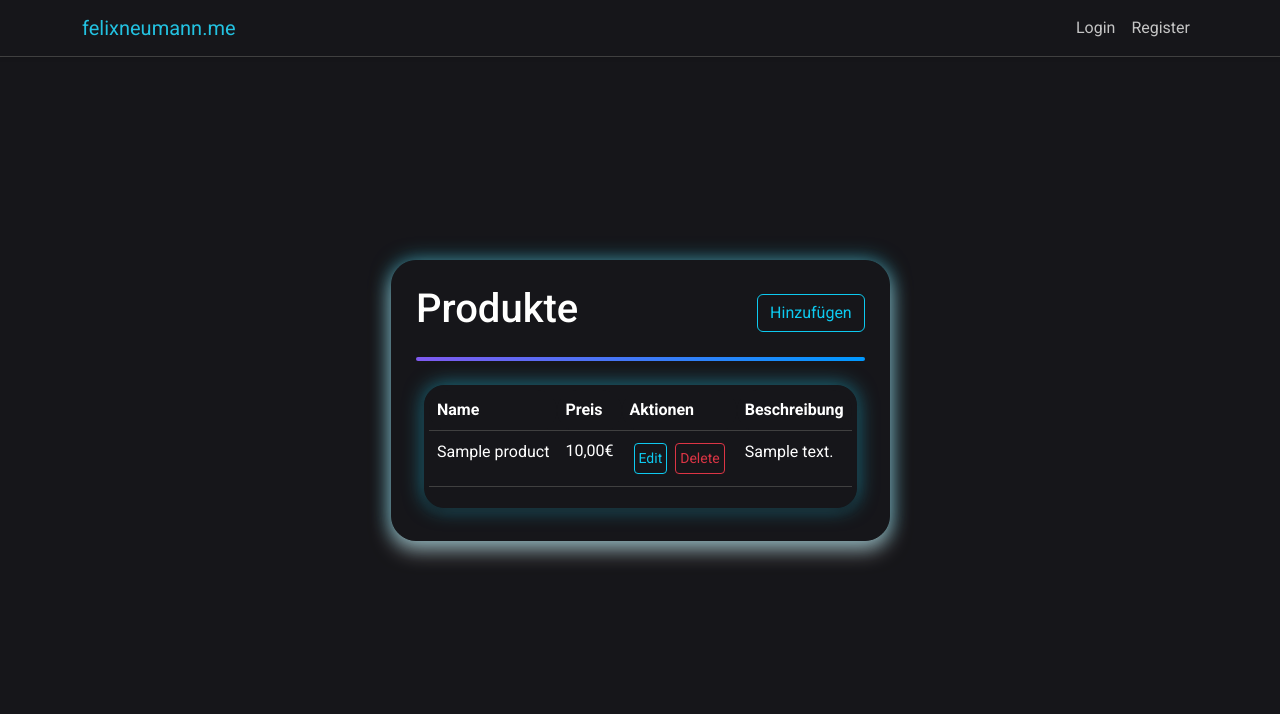
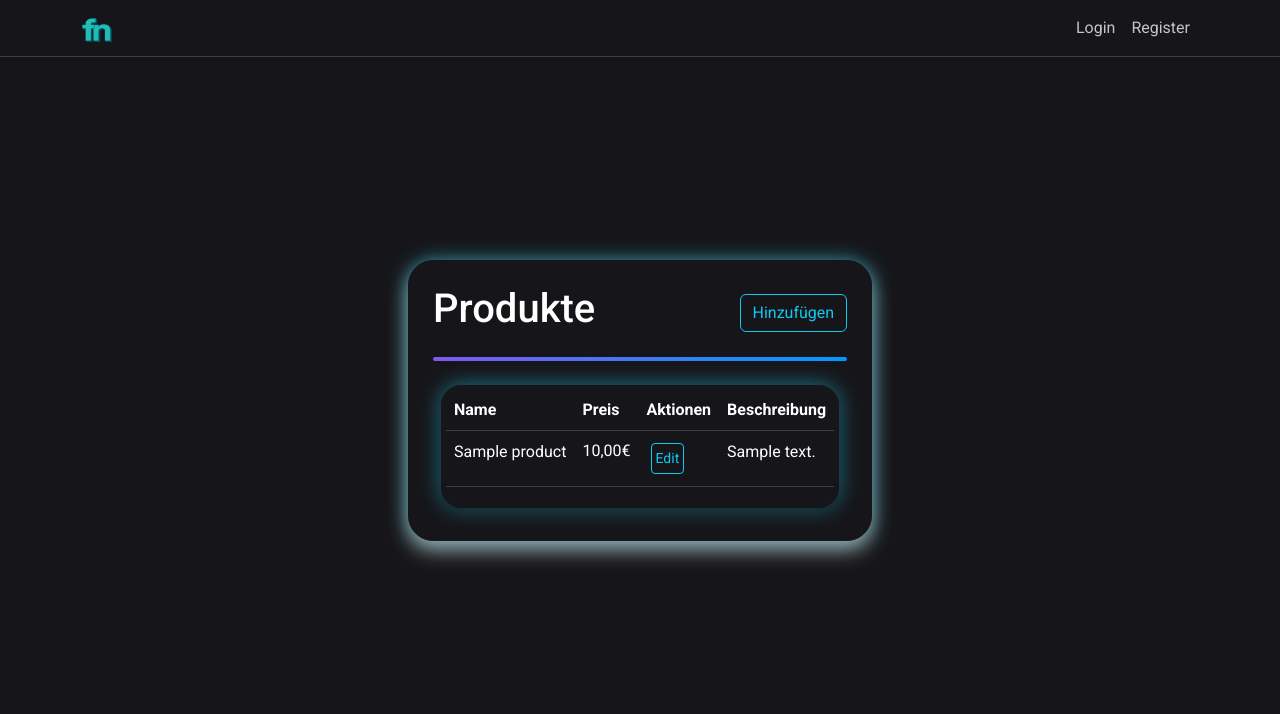
Before and after one commit to fncoding/kid-me, a Django app: page /products/ in a window 1280 px wide. Shown: the top 714 px of the page. Run offline with Django 5.2, Linux system fonts and the light colour scheme; tables that the repository leaves empty hold one stand-in row (values such as "Sample post"); style sheets or scripts are compiled from the project's sources; some libraries are stand-ins or nearby versions.

Commit message:
prod - main

```diff
--- a/src/products/templates/product_list.html
+++ b/src/products/templates/product_list.html
@@ -29,7 +29,6 @@
                         <td>
                             <div class="d-flex justify-content-between">
                                 <a href="{% url 'product_edit' product.pk %}"><button  class="btn btn-outline-info btn-sm p-1 m-1">Edit</button></a>
-                                <a href="{% url 'product_delete' product.pk %}"><button  class="btn btn-outline-danger btn-sm p-1 m-1">Delete</button></a>
                             </div>
                         </td>
                         <td title="{{ product.description }}">
--- a/src/templates/base.html
+++ b/src/templates/base.html
@@ -11,7 +11,7 @@
     </title>
     <link rel="stylesheet" href="{% static 'css/main.css' %}" />
     <link rel="stylesheet" href="{% static 'bootstrap-icons/font/bootstrap-icons.css' %}" />
-    <link rel="icon" type="image/png" href="{% static 'img/neural.png' %}" />
+    <link rel="icon" type="image/png" href="{% static 'img/favicon.png' %}" />
     <script src="{% static 'js/main-cards-animate.js' %}"></script>
     <style></style>
   </head>
--- a/src/templates/components/navbar.html
+++ b/src/templates/components/navbar.html
@@ -1,6 +1,9 @@
+{% load static %}
 <nav class="navbar navbar-expand-lg bg-transparent mb-4 fixed-top shadow-sm custom-navbar-blur">
   <div class="container">
-        <a class="navbar-brand" href="{% url 'dashboard' %}">felixneumann.me</a>
+    <a class="navbar-brand" href="{% url 'dashboard' %}">
+      <img src="{% static 'img/favicon.png' %}" alt="Bootstrap" width="30" height="24">
+    </a>
     <button class="navbar-toggler border-0 p-2" type="button" data-bs-toggle="collapse" data-bs-target="#navbarNav" aria-controls="navbarNav" aria-expanded="false" aria-label="Toggle navigation">
       <!-- Custom hamburger icon (animated if you like) -->
       <span class="custom-hamburger">
```
Also changed, not shown: src/assets/img/favicon.png, src/assets/img/neural.png (deleted). Lines whose indentation alone changed are shown as unchanged.
